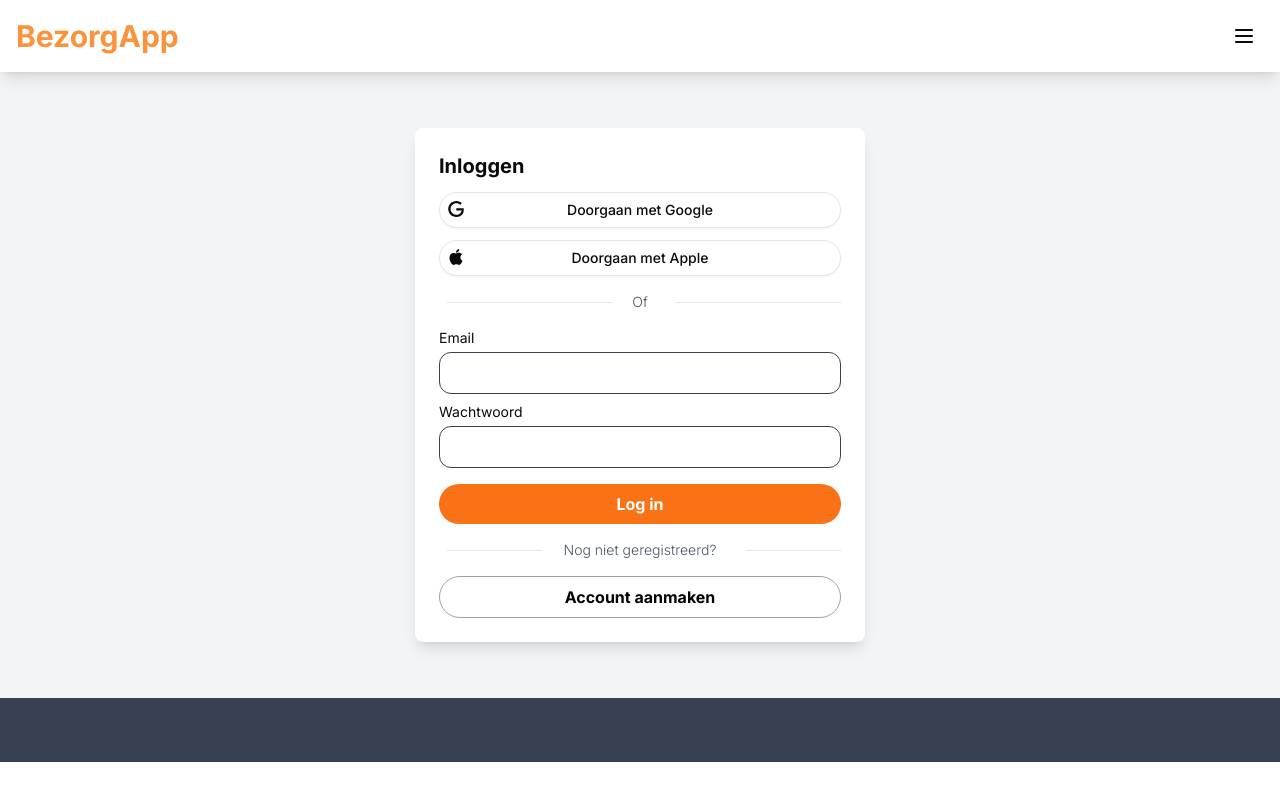
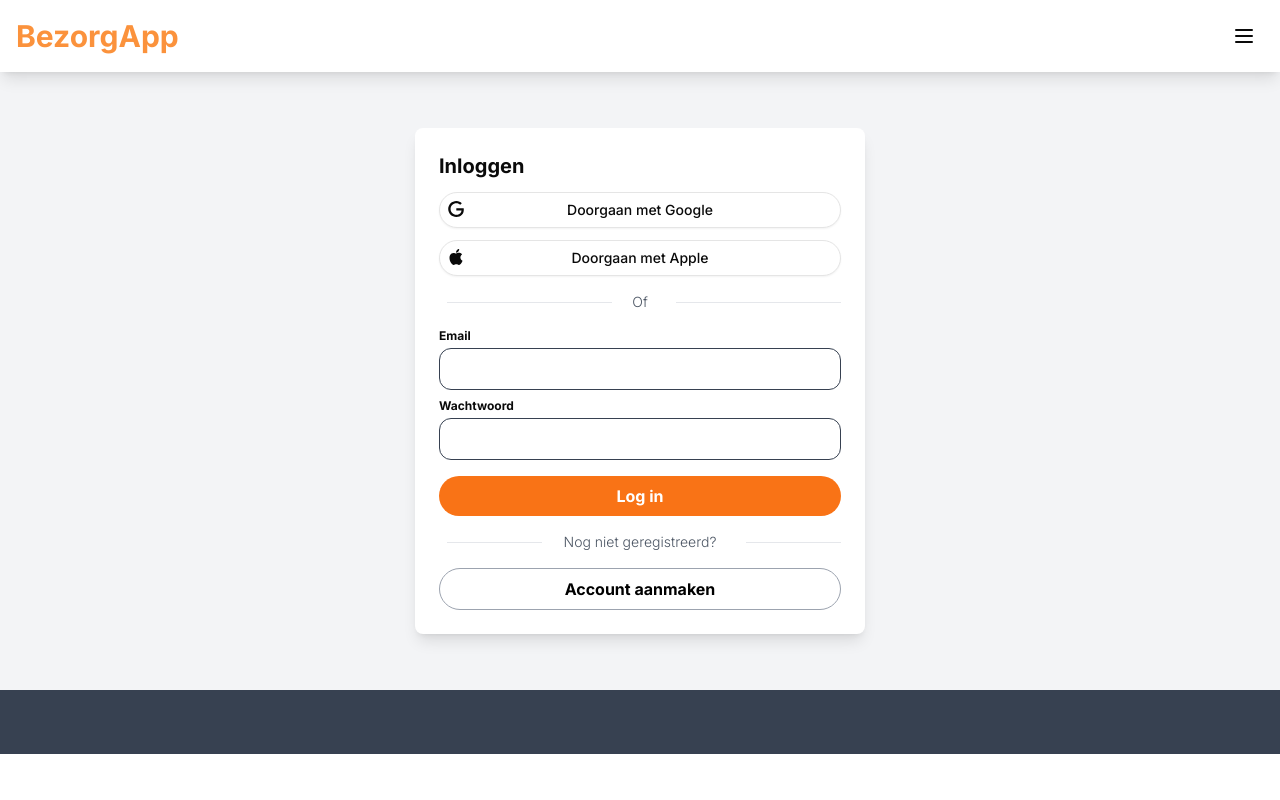
Before and after one commit to sjoerdvermeijden/next-delivery, a Next.js app: page /account in a window 1280 px wide. Built offline with nearby package versions, Linux system fonts and the light colour scheme.

Commit message:
Adds a fix for the header shadow

```diff
--- a/src/components/Header.tsx
+++ b/src/components/Header.tsx
@@ -26,7 +26,7 @@ function Header({ }: Props) {
     const router = useRouter()
 
     return (
-        <header className='p-4 shadow-lg overflow-visible relative z-10'>
+        <header className='p-4 shadow-lg overflow-visible relative z-20'>
             <div className='flex items-center'>
                 {pathname?.includes('/restaurants')
                     ? (
--- a/src/components/login-form.tsx
+++ b/src/components/login-form.tsx
@@ -34,9 +34,9 @@ function LoginForm({ }: Props) {
                 <p className='flex justify-center w-full before:content-[attr(after)] before:ml-2 before:h-[0.1px] before:bg-gray-200 before:z-10 before:w-[165px] before:absolute before:left-0 before:top-2.5 after:content-[attr(after)] after:ml-2 after:h-[0.1px] after:bg-gray-200 after:z-10 after:w-[165px] after:absolute after:right-0 after:top-2.5 text-gray-600 font-light text-sm'>Of</p>
             </div>
             <form action="" className='flex flex-col mb-4'>
-                <label htmlFor="email" className='mb-1 text-sm'>Email</label>
+                <label htmlFor="email" className='mb-1 text-xs font-bold'>Email</label>
                 <input className='mb-2 border border-gray-700 p-2 rounded-xl' type="email" name="" id="email" />
-                <label htmlFor="wachtwoord" className='mb-1 text-sm'>Wachtwoord</label>
+                <label htmlFor="wachtwoord" className='mb-1 text-xs font-bold'>Wachtwoord</label>
                 <input className='mb-4 border border-gray-700 p-2 rounded-xl' type="password" name="" id="wachtwoord" />
                 <input className='bg-orange-500 p-2 text-white font-bold rounded-3xl' type="submit" value="Log in" />
             </form>
```
